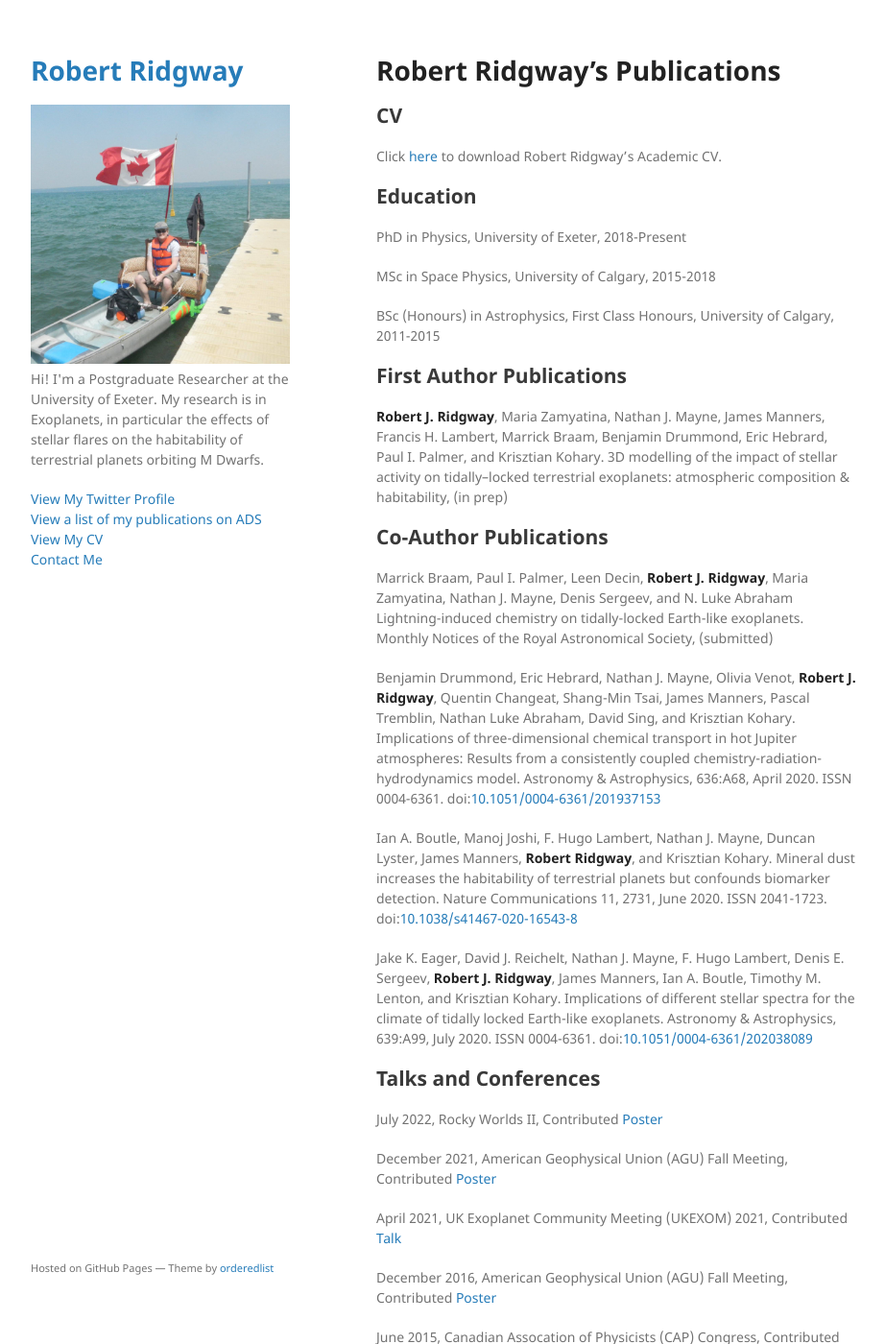
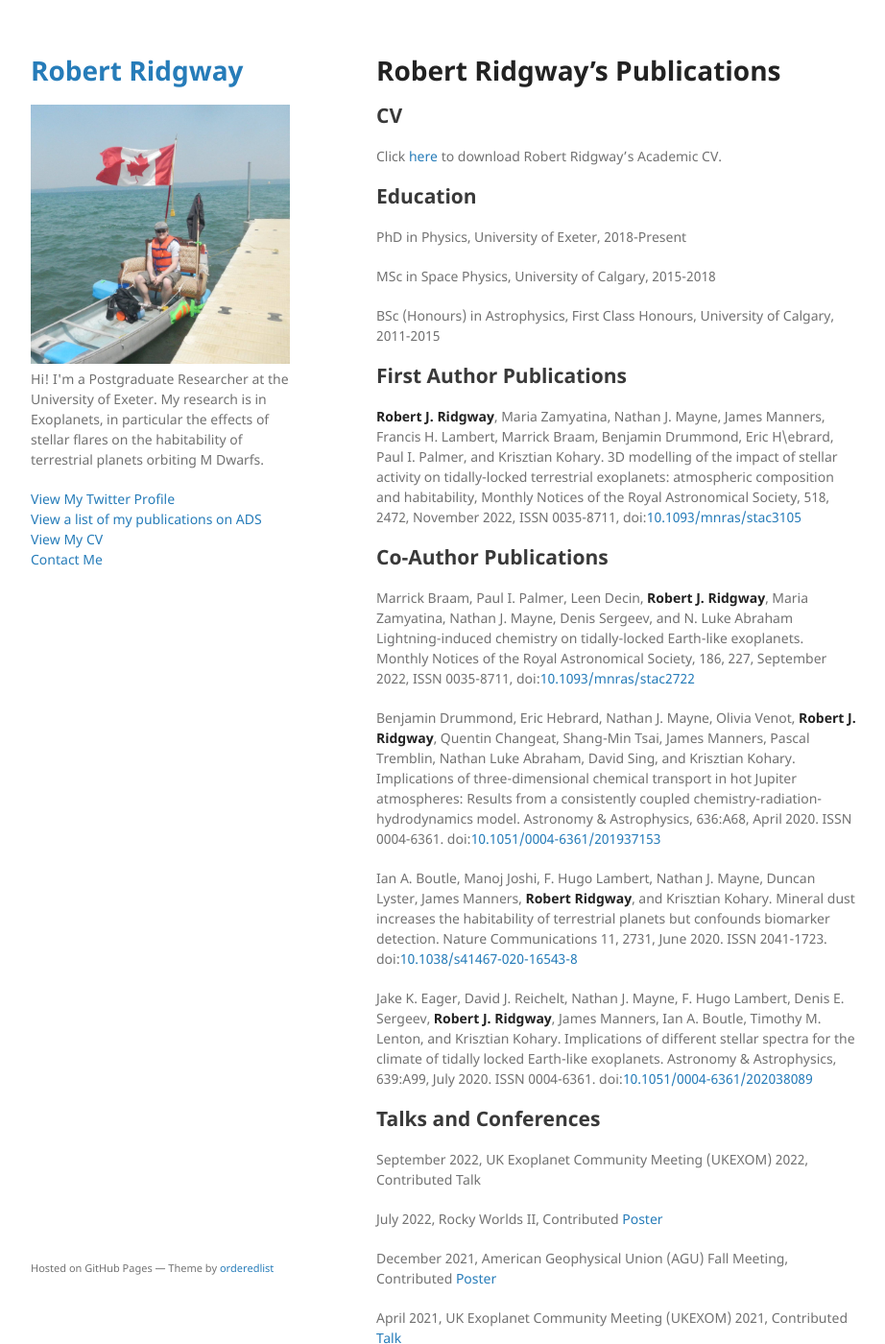
Before and after one commit to RobertRidgway/RobertRidgway.github.io, a Jekyll site: the page built from Publications.md, in a window 1280 px wide and 1400 px high. Shown: the whole window at 96% size, without its empty margins (178-1100 px from the left). Built offline with Jekyll 4.4.1, drawn with Linux system fonts in a browser that asks for light colours; our own code applies the rules of GitHub Pages for plain Markdown files.

Commit message:
New citations
Changes to include new papers.

```diff
--- a/Publications.md
+++ b/Publications.md
@@ -14,13 +14,13 @@ BSc (Honours) in Astrophysics, First Class Honours, University of Calgary, 2011-
 
 ## First Author Publications
 
-**Robert J. Ridgway**, Maria Zamyatina, Nathan J. Mayne, James Manners, Francis H. Lambert, Marrick Braam, Benjamin Drummond, Eric Hebrard, Paul I. Palmer, and Krisztian Kohary.
-3D modelling of the impact of stellar activity on tidally--locked terrestrial exoplanets: atmospheric composition & habitability, (in prep)
+**Robert J. Ridgway**, Maria Zamyatina, Nathan J. Mayne, James Manners, Francis H. Lambert, Marrick Braam, Benjamin Drummond, Eric H\ebrard, Paul I. Palmer, and Krisztian Kohary.
+3D modelling of the impact of stellar activity on tidally-locked terrestrial exoplanets: atmospheric composition and habitability, Monthly Notices of the Royal Astronomical Society, 518, 2472, November 2022, ISSN 0035-8711, doi:[10.1093/mnras/stac3105](https://doi.org/10.1093/mnras/stac3105)
 
 ## Co-Author Publications
 
 Marrick Braam, Paul I. Palmer, Leen Decin, **Robert J. Ridgway**, Maria Zamyatina, Nathan J. Mayne, Denis Sergeev, and N. Luke Abraham
-Lightning-induced chemistry on tidally-locked Earth-like exoplanets. Monthly Notices of the Royal Astronomical Society, (submitted)
+Lightning-induced chemistry on tidally-locked Earth-like exoplanets. Monthly Notices of the Royal Astronomical Society, 186, 227, September 2022, ISSN 0035-8711, doi:[10.1093/mnras/stac2722](https://doi.org/10.1093/mnras/mnras/stac2722)
 
 Benjamin Drummond, Eric Hebrard, Nathan J. Mayne, Olivia Venot, **Robert J. Ridgway**, Quentin Changeat, Shang-Min Tsai, James Manners, Pascal Tremblin, Nathan Luke Abraham, David Sing, and Krisztian Kohary.
 Implications of three-dimensional chemical transport in hot Jupiter atmospheres: Results from a consistently coupled chemistry-radiation-hydrodynamics model. Astronomy & Astrophysics,
@@ -38,6 +38,8 @@ Jake K. Eager, David J. Reichelt, Nathan J. Mayne, F. Hugo Lambert, Denis E. Ser
 
 ## Talks and Conferences
 
+September 2022, UK Exoplanet Community Meeting (UKEXOM) 2022, Contributed Talk
+
 July 2022, Rocky Worlds II, Contributed [Poster](./Posters/2022/RockyWorlds_Poster_2022_Ridgway.pdf)
 
 December 2021, American Geophysical Union (AGU) Fall Meeting, Contributed [Poster](./Posters/2021/AGU_Poster_2021_Ridgway.pdf)
```
Also changed, not shown: 2 other files.
